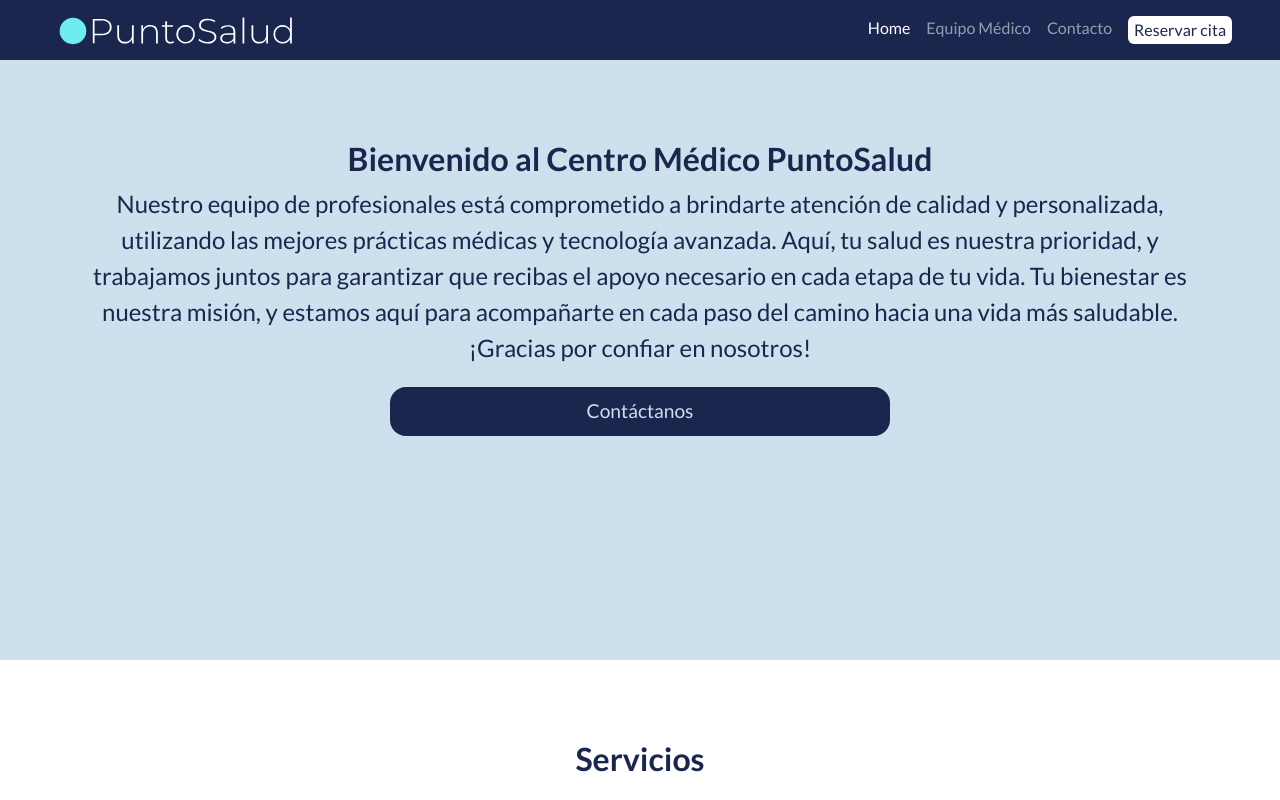
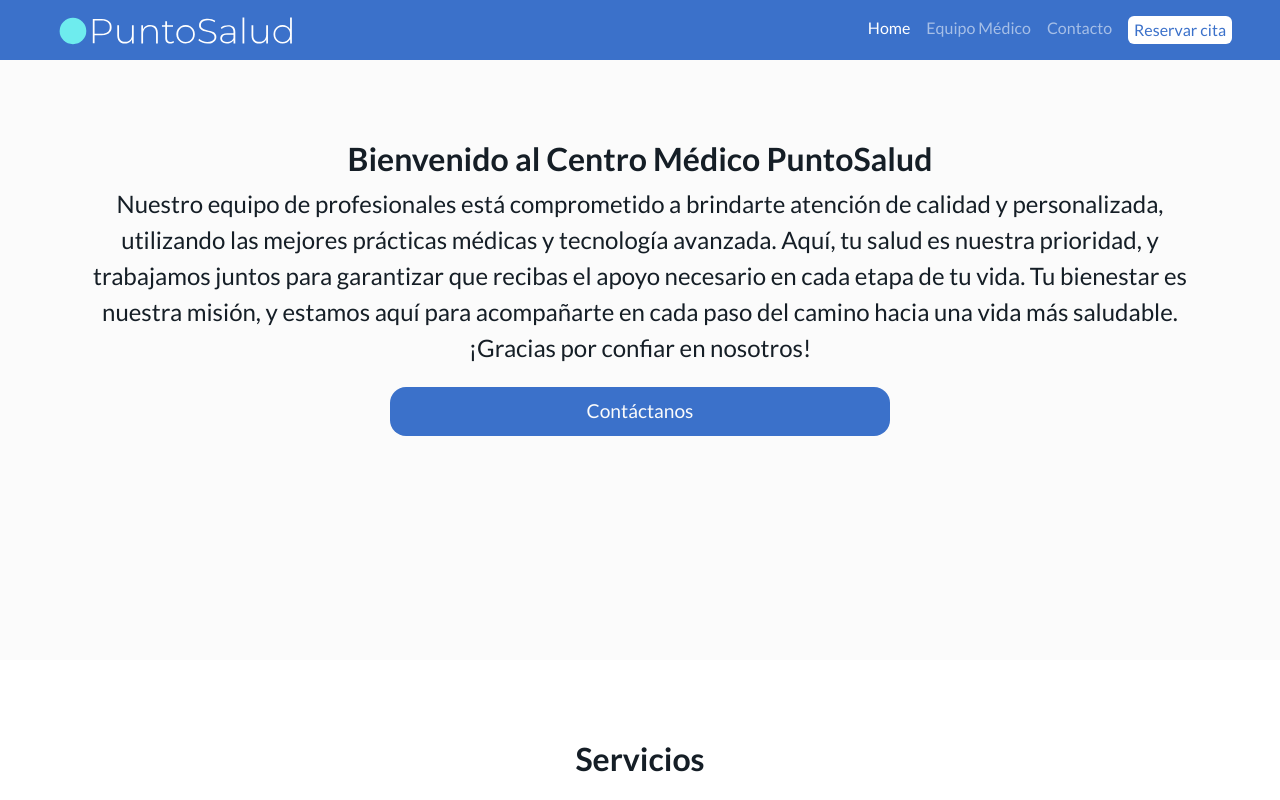
Before and after one commit to bastianorte/modulo2e3, a plain HTML site: page index.html in a window 1280 px wide. Shown: the top 800 px of the page. Drawn offline with nearby package versions, Linux system fonts and the light colour scheme.

Commit message:
cambios varios

```diff
--- a/assets/scss/abstracts/_variables.scss
+++ b/assets/scss/abstracts/_variables.scss
@@ -1,20 +1,20 @@
 // paleta de colores #1B264F 274690 576ca8 302b27 f5f3f5
 @import url('https://fonts.googleapis.com/css2?family=Lato:ital,wght@0,100;0,300;0,400;0,700;0,900;1,100;1,300;1,400;1,700;1,900&family=Open+Sans:ital,wght@0,300..800;1,300..800&family=Roboto:ital,wght@0,100;0,300;0,400;0,500;0,700;0,900;1,100;1,300;1,400;1,500;1,700;1,900&display=swap');
 // Variables
-$primary-color: #1b264f; // Color principal
-$secondary-color: #5066a3;
-$third-color: #648ece;
-$light-color: #cce0ed;
+$primary-color: #3B71CA; // Color principal
+$secondary-color: #9FA6B2;
+$third-color: #54B4D3;
+$light-color: #FBFBFB;
 $text-color: #151e26;
-$dark-color:#151e26;
+$dark-color:#332D2D;
 $display-font-family: "Lato", sans-serif; // Fuente
 $font-family-sans-serif: "Lato", sans-serif;
 
 $primary: $primary-color;
 $secondary: $secondary-color;
-$success: #009f5b;
+$success: #14A44D;
 $info: $third-color;
-$warning: #e0ca00;
-$danger: #ef1900;
+$warning: #E4A11B;
+$danger: #DC4C64;
 $light: $light-color;
 $dark: #302b27;
--- a/assets/scss/core/_typography.scss
+++ b/assets/scss/core/_typography.scss
@@ -4,5 +4,5 @@
 
 body, h1 ,h2, h3, p, a {
   font-family: $display-font-family; // Fuente
-  color:$primary-color;
+  color:$text-color;
 }
```
Also changed, not shown: assets/css/styles.css, 1 other file.
